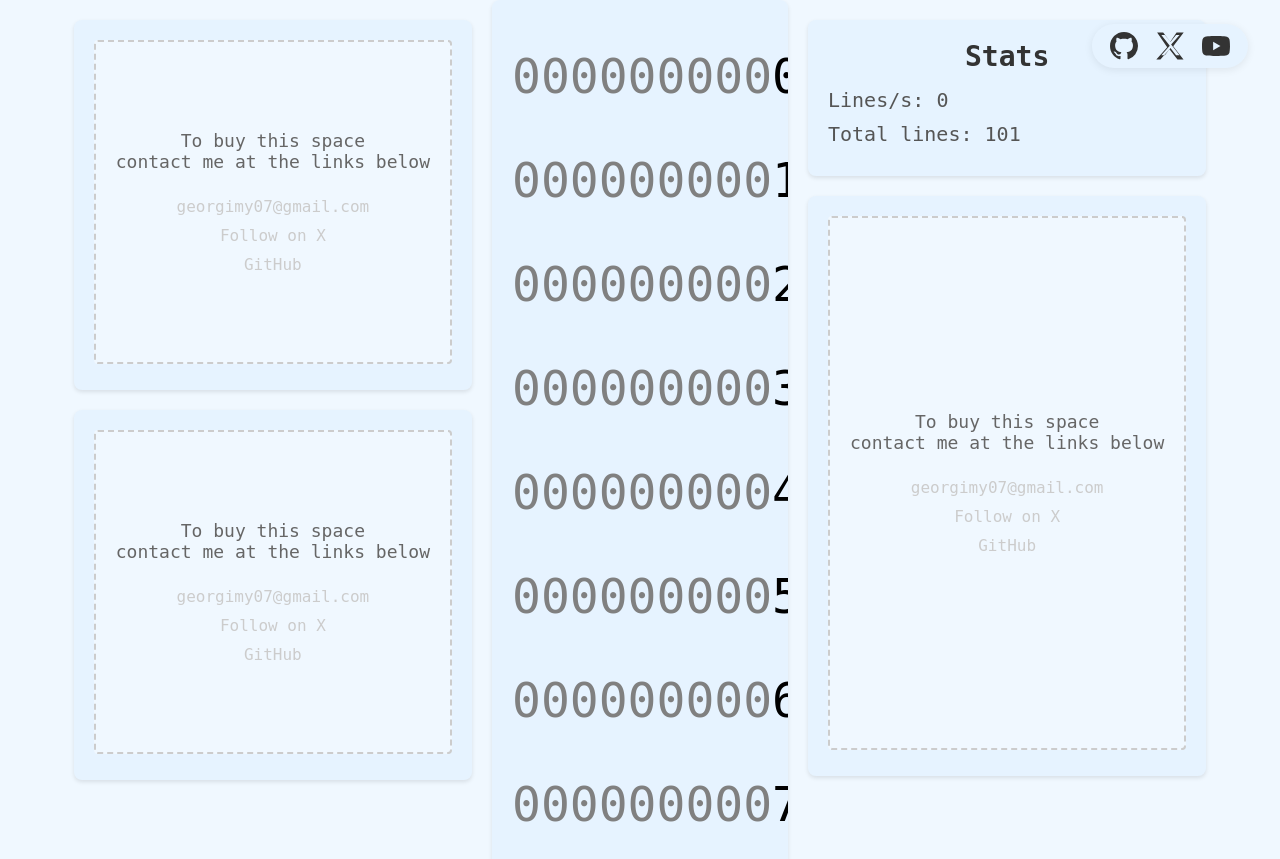
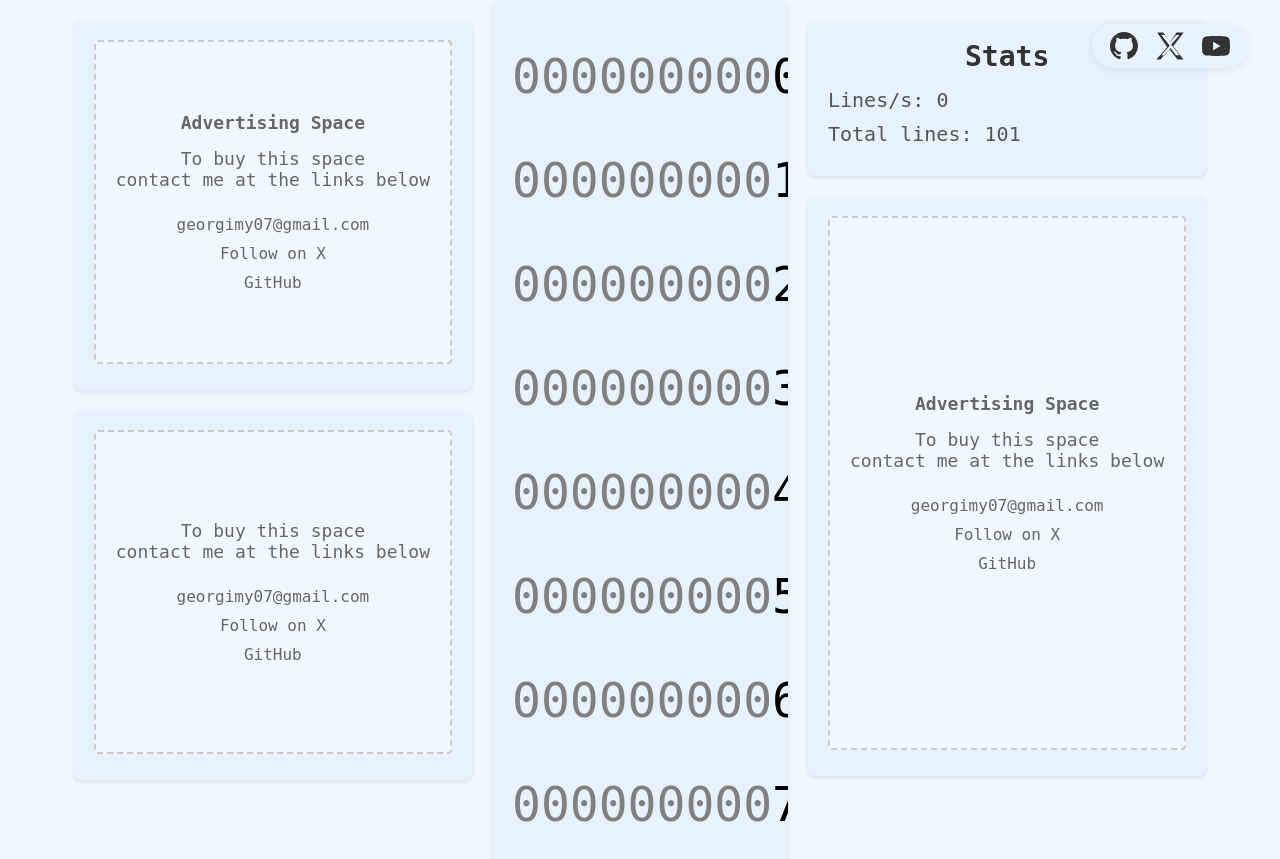
Before and after one commit to GeorgiMY/InfiniScroll, a Node server app: page / in a window 1280 px wide. Shown: the top 859 px of the page. Run offline with Node 20, Linux system fonts and the light colour scheme.

Commit message:
SEO and favicon

```diff
--- a/src/public/styles.css
+++ b/src/public/styles.css
@@ -106,7 +106,7 @@ body {
 }
 
 .cool-placeholder a {
-    color: #cccccc;
+    color: #666;
     text-decoration: none;
     font-size: 16px;
 }
@@ -157,3 +157,47 @@ body {
 .top-right-social svg {
     display: block;
 }
+
+/* Accessibility */
+.visually-hidden {
+    position: absolute;
+    width: 1px;
+    height: 1px;
+    padding: 0;
+    margin: -1px;
+    overflow: hidden;
+    clip: rect(0, 0, 0, 0);
+    white-space: nowrap;
+    border: 0;
+}
+
+/* Ensure proper heading hierarchy styles */
+h1,
+h2 {
+    color: #333;
+    margin: 0 0 15px 0;
+}
+
+.stats-window h2 {
+    text-align: center;
+    font-size: 28px;
+}
+
+.cool-placeholder h2 {
+    margin: 0;
+    font-size: 18px;
+    color: #666;
+}
+
+/* Focus styles for better accessibility */
+a:focus-visible {
+    outline: 2px solid #1DA1F2;
+    outline-offset: 2px;
+    border-radius: 4px;
+}
+
+/* Ensure sufficient color contrast */
+.cool-placeholder a {
+    color: #666;
+    /* Improved from #cccccc for better contrast */
+}
--- a/src/views/index.html
+++ b/src/views/index.html
@@ -4,13 +4,51 @@
 <head>
     <meta charset="UTF-8">
     <meta name="viewport" content="width=device-width, initial-scale=1.0">
-    <title>Infinite Scroller</title>
+    <title>InfiniScroll - Watch Numbers Scroll Forever</title>
+    <link rel="icon" type="image/x-icon" href="favicon.png">
+
+    <!-- SEO Meta Tags -->
+    <meta name="description"
+        content="Infinitely scroll, watch numbers scroll forever. Test your infinite scroll mouse wheel or your patience.">
+    <meta name="keywords" content="infinite scroll, number scroller, endless numbers, web experiment">
+    <meta name="author" content="GeorgiMY">
+
+    <!-- Open Graph / Social Media Meta Tags -->
+    <meta property="og:title" content="InfiniScroll - Watch Numbers Scroll Forever">
+    <meta property="og:description"
+        content="Infinitely scroll, watch numbers scroll forever. Test your infinite scroll mouse wheel or your patience.">
+    <meta property="og:type" content="website">
+    <meta property="og:url" content="https://infiniscroll.fun/">
+    <meta name="twitter:card" content="summary_large_image">
+    <meta name="twitter:creator" content="@Georgi_MY">
+
+    <!-- Canonical URL -->
+    <link rel="canonical" href="https://infiniscroll.fun/">
+
+    <!-- Schema.org markup -->
+    <script type="application/ld+json">
+    {
+        "@context": "https://schema.org",
+        "@type": "WebApplication",
+        "name": "InfiniScroll",
+        "description": "Infinitely scroll, watch numbers scroll forever. Test your infinite scroll mouse wheel or your patience.",
+        "url": "https://infiniscroll.fun/",
+        "applicationCategory": "WebApplication",
+        "author": {
+            "@type": "Person",
+            "name": "GeorgiMY",
+            "url": "https://github.com/GeorgiMY"
+        }
+    }
+    </script>
+
     <link rel="stylesheet" href="styles.css">
 </head>
 
 <body>
+    <header>
         <!-- Top-right social links -->
-    <div class="top-right-social">
+        <nav class="top-right-social" aria-label="Social Links">
             <a href="https://github.com/GeorgiMY/InfiniScroller" target="_blank" title="GitHub" aria-label="GitHub">
                 <svg height="28" width="28" viewBox="0 0 16 16" fill="currentColor" xmlns="http://www.w3.org/2000/svg"
                     style="vertical-align:middle;">
@@ -19,8 +57,8 @@
                 </svg>
             </a>
             <a href="https://x.com/Georgi_MY" target="_blank" title="X" aria-label="X">
-            <svg height="28" width="28" viewBox="0 0 1200 1227" fill="currentColor" xmlns="http://www.w3.org/2000/svg"
-                style="vertical-align:middle;">
+                <svg height="28" width="28" viewBox="0 0 1200 1227" fill="currentColor"
+                    xmlns="http://www.w3.org/2000/svg" style="vertical-align:middle;">
                     <path
                         d="M1200 24.6L741.1 623.2 1192.2 1202.4h-265.2l-350.2-448.7-397.7 448.7H0l477.2-538.7L35.2 24.6h265.2l312.2 399.7L888.2 24.6H1200zm-180.2 104.2h-153.2l-246.6 314.7L373.2 128.8H220.1l370.2 474.2-370.2 418.2h153.1l246.7-314.7 246.7 314.7h153.1l-370.2-474.2 370.2-418.2z" />
                 </svg>
@@ -32,12 +70,14 @@
                         d="M23.498 6.186a2.994 2.994 0 0 0-2.112-2.117C19.228 3.5 12 3.5 12 3.5s-7.228 0-9.386.569A2.994 2.994 0 0 0 .502 6.186C0 8.347 0 12 0 12s0 3.653.502 5.814a2.994 2.994 0 0 0 2.112 2.117C4.772 20.5 12 20.5 12 20.5s7.228 0 9.386-.569a2.994 2.994 0 0 0 2.112-2.117C24 15.653 24 12 24 12s0-3.653-.502-5.814zM9.545 15.568V8.432L15.818 12l-6.273 3.568z" />
                 </svg>
             </a>
-    </div>
+        </nav>
+    </header>
 
-    <div class="main-content">
-        <div class="left-column">
+    <main class="main-content">
+        <aside class="left-column">
             <div class="cool-container top">
                 <div class="cool-placeholder">
+                    <h2>Advertising Space</h2>
                     <p>To buy this space<br>contact me at the links below</p>
                     <div class="contact-links">
                         <a href="mailto:georgimy07@gmail.com">georgimy07@gmail.com</a>
@@ -57,18 +97,19 @@
                     </div>
                 </div>
             </div>
-        </div>
+        </aside>
 
-        <div class="container">
+        <section class="container" aria-label="Infinite Number Scroller">
+            <h1 class="visually-hidden">Infinite Number Scroller</h1>
             <!-- All the numbers will be generated here -->
-        </div>
+        </section>
 
-        <div class="right-column">
-            <div class="stats-window">
-                <h3>Stats</h3>
-                <p>Lines/s: <span id="linesPerSecond">0</span></p>
-                <p>Total lines: <span id="totalLines">0</span></p>
-            </div>
+        <aside class="right-column">
+            <section class="stats-window" aria-label="Scroll Statistics">
+                <h2>Stats</h2>
+                <p>Lines/s: <span id="linesPerSecond" aria-live="polite">0</span></p>
+                <p>Total lines: <span id="totalLines" aria-live="polite">0</span></p>
+            </section>
 
             <!--
             <div class="stats-window">
@@ -83,6 +124,7 @@
 
             <div class="cool-container right">
                 <div class="cool-placeholder">
+                    <h2>Advertising Space</h2>
                     <p>To buy this space<br>contact me at the links below</p>
                     <div class="contact-links">
                         <a href="mailto:georgimy07@gmail.com">georgimy07@gmail.com</a>
@@ -91,8 +133,8 @@
                     </div>
                 </div>
             </div>
-        </div>
-    </div>
+        </aside>
+    </main>
 </body>
 
 <script src="/script.js"></script>
```
Also changed, not shown: src/public/favicon.png (added). Lines whose indentation alone changed are shown as unchanged.
